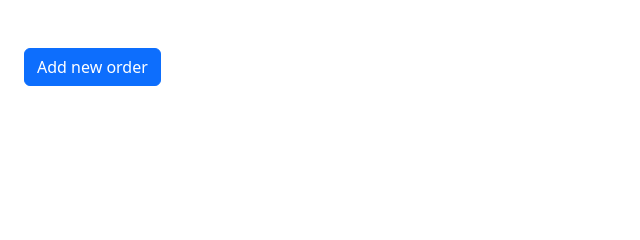
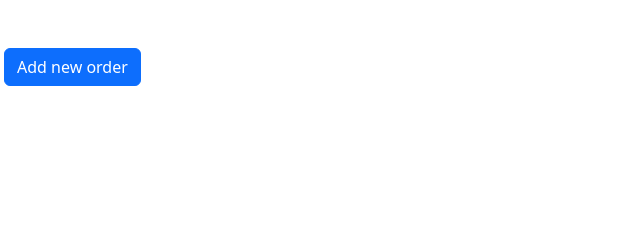
Before and after one commit to Brando129/Cookie_orders_with_validation, a Python web app: template flask_app/templates/cookie_orders.html in a window 1280 px wide. Shown: the part 137-377 px from the top of the page, without its empty margins (0-640 px from the left). Run offline with Jinja, Linux system fonts and the light colour scheme; the template is opened without the code that fills it, so the values that code supplies are empty.

Commit message:
moved the add new order button

```diff
--- a/flask_app/templates/cookie_orders.html
+++ b/flask_app/templates/cookie_orders.html
@@ -46,7 +46,7 @@
             </table>
             <!-- End of Cookie Orders Table -->
             <!-- Add new order Button -->
-            <a href="/cookies/new" class="btn btn-primary ms-4">Add new order</a>
+            <a href="/cookies/new" class="btn btn-primary ms-1">Add new order</a>
             <!-- End of Add new order Button -->
         </div>
         <!-- End of Container -->
```
